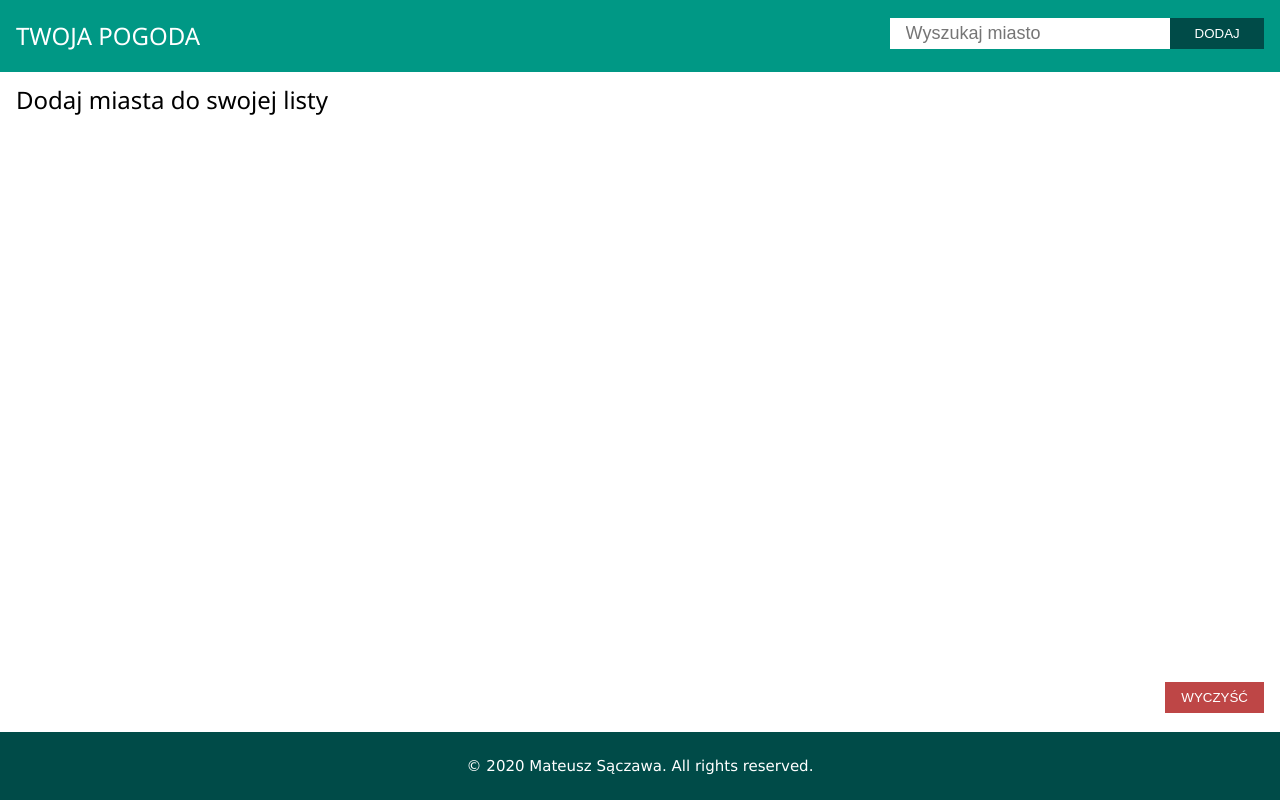
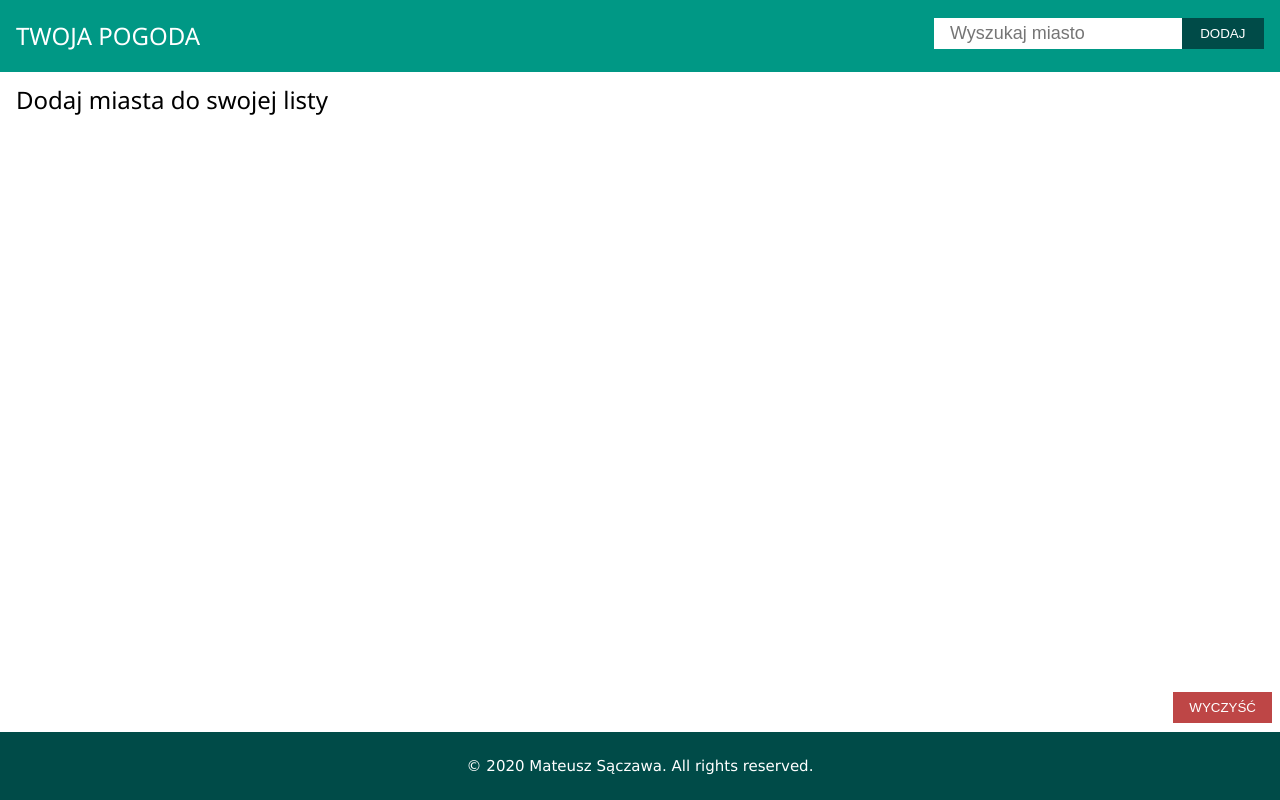
Before and after one commit to saczmateusz/web-example, a plain HTML site: page index.html in a window 1280 px wide. Drawn offline with Linux system fonts and the light colour scheme.

Commit message:
css updates

```diff
--- a/assets/css/styles.css
+++ b/assets/css/styles.css
@@ -12,7 +12,6 @@ html {
 }
 * {
   box-sizing: border-box;
-  /* outline: 1px solid pink; */
 }
 body {
   background-color: white;
@@ -28,6 +27,9 @@ h1 {
 }
 header {
   background-color: #009885;
+  display: flex;
+  flex-flow: row wrap;
+  justify-content: space-between;
 }
 header,
 footer {
@@ -38,9 +40,6 @@ footer {
   text-align: center;
   background-color: #004b48;
   position: relative;
-}
-.header-title {
-  float: left;
 }
 .message-div {
   margin-left: 16px;
@@ -94,10 +93,8 @@ footer .button {
 }
 .header-form {
   position: relative;
-  margin: 10px 0px;
-  width: 30%;
-  min-width: 330px;
-  float: right;
+  margin: 10px 0;
+  width: 330px;
 }
 .form-input {
   width: 75%;
@@ -109,8 +106,8 @@ footer .button {
 }
 .form-submit {
   width: 25%;
+  height: 31px;
   margin: auto;
-  height: 100%;
   position: absolute;
   background-color: #004b48;
 }
@@ -119,12 +116,13 @@ footer .button {
   flex: 1;
   flex-flow: row wrap;
   justify-content: space-around;
-  padding: 8px 16px;
+  padding: 8px 16px 48px 8px;
 }
 .panel {
   width: 100%;
-  height: 240px;
+  height: 260px;
   margin: 5px;
+  margin-bottom: 11px;
   text-align: left;
   box-shadow: 0 2px 5px 0 rgba(0, 0, 0, 0.16), 0 2px 10px 0 rgba(0, 0, 0, 0.12);
   padding: 8px 16px;
@@ -165,8 +163,8 @@ footer .button {
 }
 .clear {
   position: absolute;
-  top: -50px;
-  right: 16px;
+  top: -40px;
+  right: 8px;
 }
 .hidden-template {
   display: none;
@@ -186,8 +184,8 @@ footer .button {
 }
 i {
   position: absolute;
-  top: 8px;
-  right: 8px;
+  top: 16px;
+  right: 16px;
   color: #60b8ad;
   font-size: 24px;
   transition: 0.4s;
```
Also changed, not shown: index.html (+0 -1 lines).
